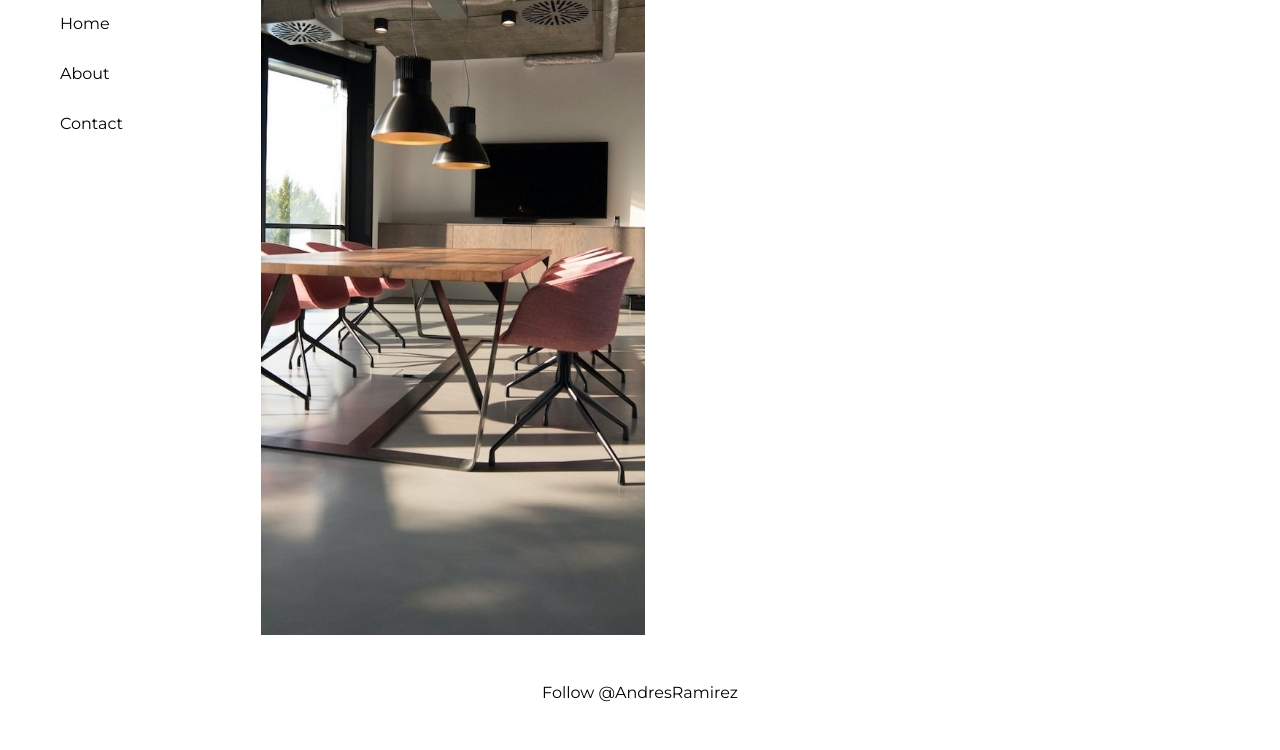
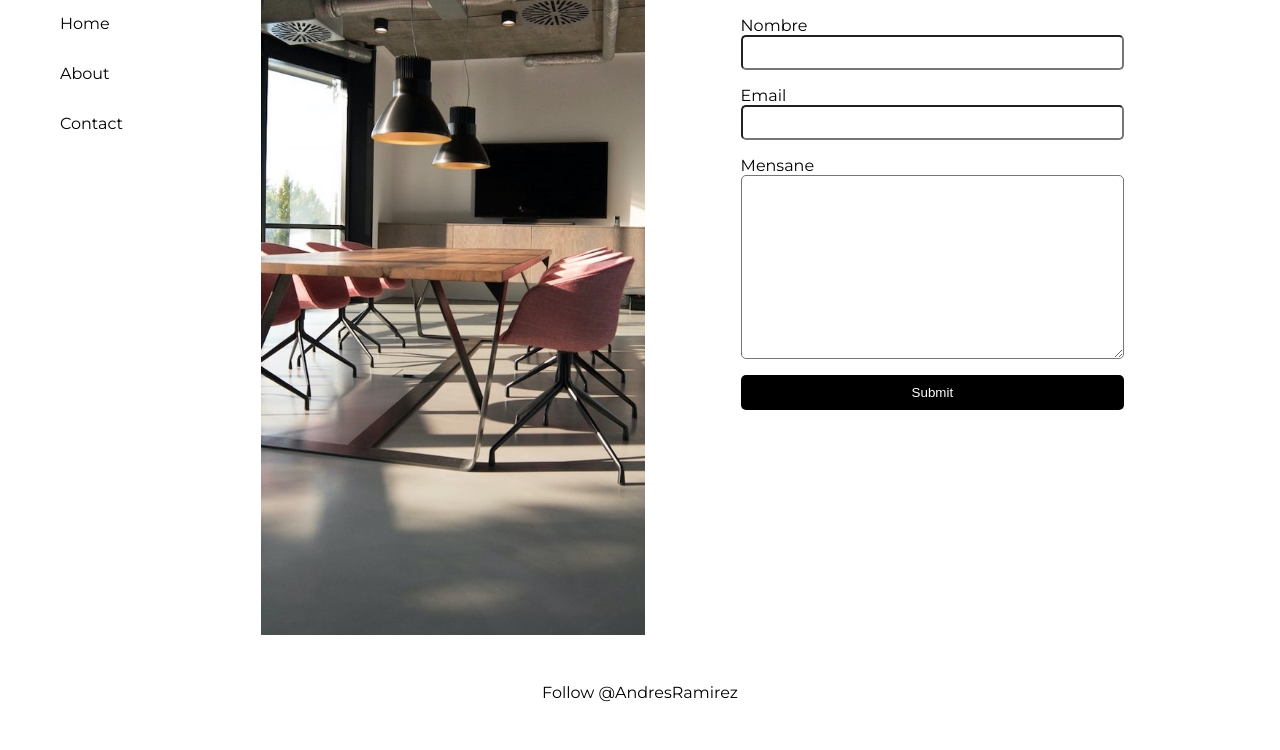
Before and after one commit to AndresRamirez917/100-sitios-94, a plain HTML site: page contact.html in a window 1280 px wide. Shown: the part 165-915 px from the top of the page. Drawn offline with Linux system fonts and the light colour scheme.

Commit message:
first commit

```diff
--- a/contact.html
+++ b/contact.html
@@ -14,7 +14,7 @@
         <div class="container flex">
             <nav class="navbar">
                 <div class="container">
-                    <a href="" class="logo">re<span><br>mote</span></a>
+                    <a href="index.html" class="logo">re<span><br>mote</span></a>
                     <ul>
                         <li><a href="index.html">home</a></li>
                         <li><a href="about.html">about</a></li>
@@ -35,7 +35,24 @@
                 </div>
                 <div class="flexbox-2">
                     <div class="flexbox-2-content">
-
+                        <div class="flexbox-2-form">
+                            <h1 class="title">CONTACT</h1>
+                            <form action="">
+                             <div class="form-group">
+                                 <label for="">Nombre</label>
+                                 <input type="text" class="form-control">
+                             </div>
+                             <div class="form-group">
+                                 <label for="">Email</label>
+                                 <input type="text" class="form-control">
+                             </div>
+                             <div class="form-group">
+                                 <label for="">Mensane</label>
+                                 <textarea name="" id="" cols="10" rows="10" class="form-control"></textarea>
+                             </div>
+                             <button>submit</button>
+                            </form>
+                        </div>
                     </div>
                 </div>
             </div>
--- a/scss/styles.scss
+++ b/scss/styles.scss
@@ -25,7 +25,6 @@ ul {
 
 .navbar ul li a:hover,
 .navbar ul li a.active {
-    color: violet;
     text-decoration: underline;
 }
 
@@ -77,10 +76,18 @@ form {
         border-radius: 5px;
     }
     button {
+        width: 100%;
         background: #000;
-    }
-    .button:hover {
-        background: #00000069;
+        color: #fff;
+        padding: 10px 20px;
+        text-align: center;
+        text-transform: capitalize;
+        border: none;
+        border-radius: 5px;
+        cursor: pointer;
+        &:hover {
+            background: #00000087;
+        }
     }
     input:focus {
         outline: none;
@@ -109,6 +116,10 @@ form {
     display: flex;
     flex: 1;
     gap: 10px;
+}
+
+.puta-madre {
+    text-align: justify;
 }
 
 //mainheader
@@ -180,7 +191,6 @@ form {
                             text-align: center;
                             margin-bottom: 2rem;
                         }
-
                         input {
                             padding: .5rem;
                         }
@@ -189,7 +199,26 @@ form {
                             display: inline-block;
                             margin-bottom: 1rem;
                         }
+                        //about
+                        .flexbox-2-about {
+                            .title {
+                                color: red;
+                            }
+                            p {
+                                text-align: justify;
+                            }
+                        }
+                        //contact
+                        .flexbox-2-form {
+                            .title {
+                                font-weight: 400;
+                            }
+                            form {
 
+                                margin: 0 auto;
+                            }
+                            text-align: left;
+                        }
                     }
                 }
             }
```
Also changed, not shown: about.html (+9 -1 lines), index.html (+1 -1 lines), scss/styles.css, 1 other file.
